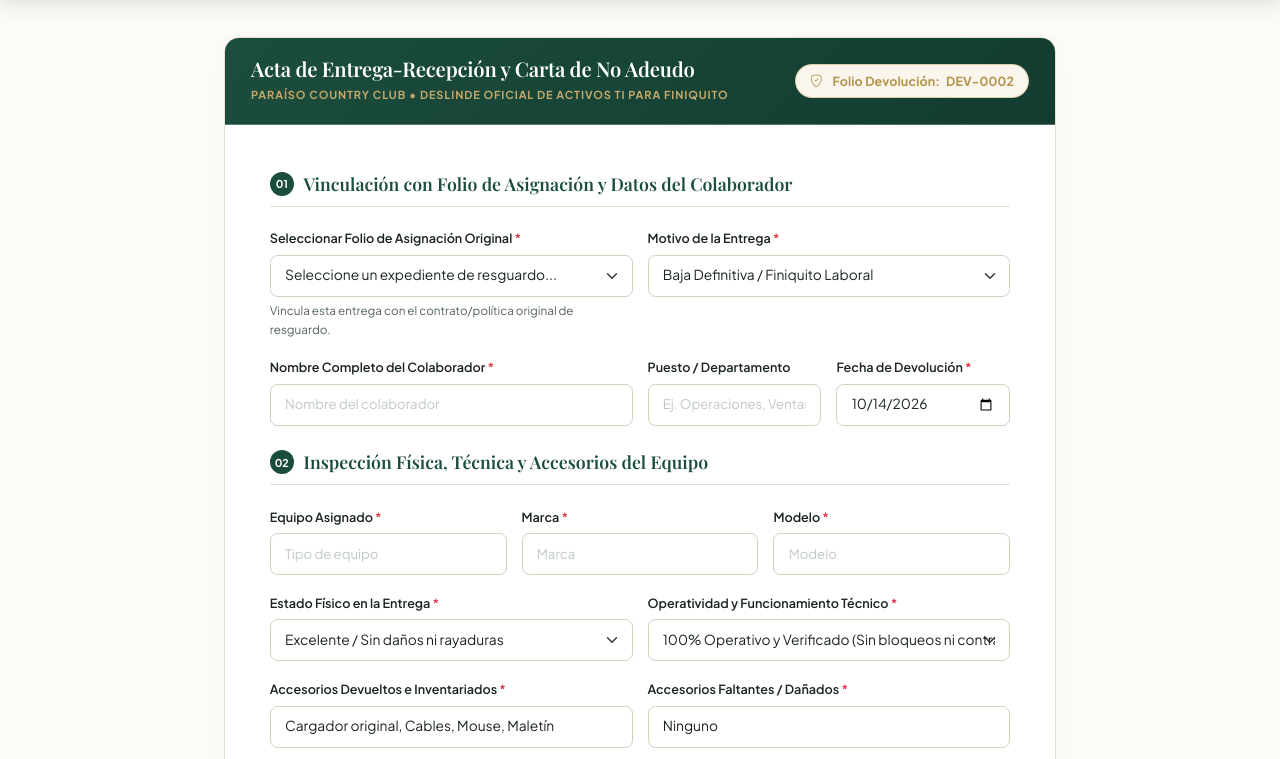
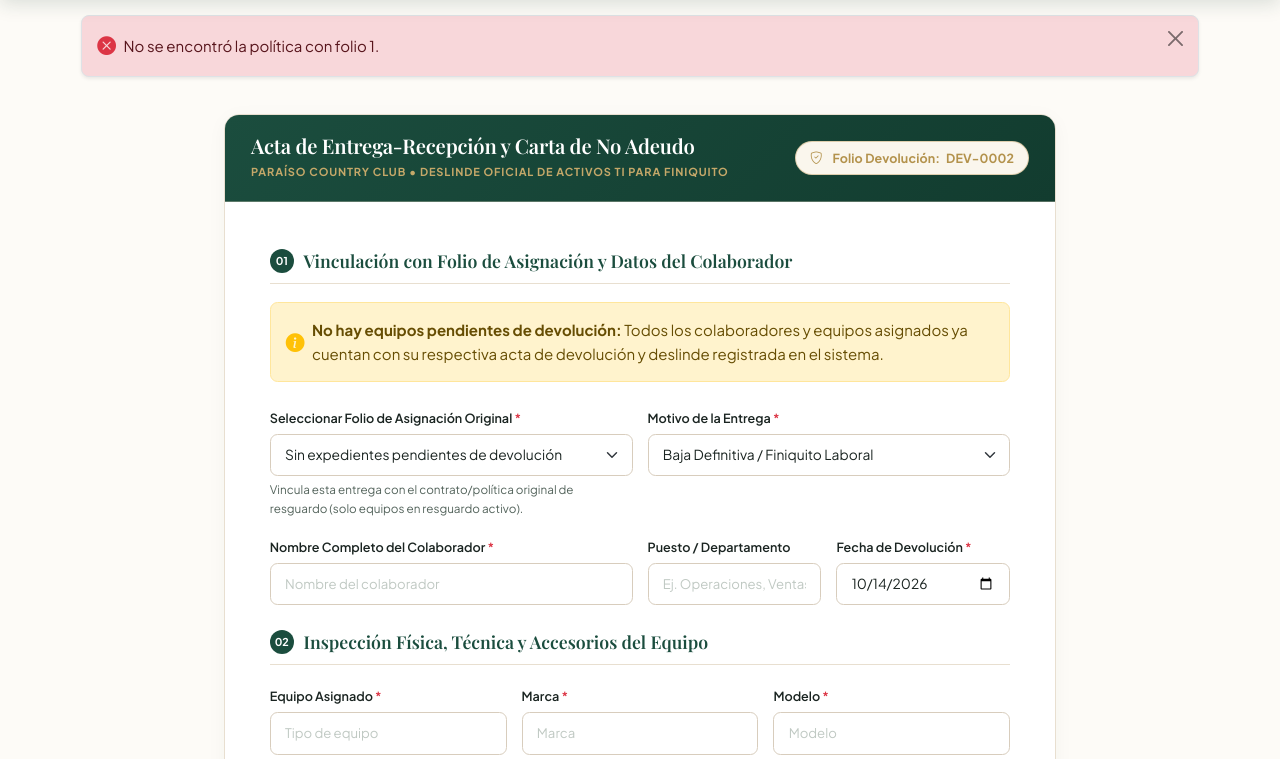
Before and after one commit to AlecksPV1/Politicas_paraiso, a Flask app: page /nueva-devolucion/1 in a window 1280 px wide. Shown: the part 66-825 px from the top of the page. Run offline with Flask 3, Linux system fonts and the light colour scheme; the visitor is signed in with stand-in values (Sample User, id 1); tables that the repository leaves empty hold one stand-in row (values such as "Sample post"); some web fonts are replaced.

Commit message:
Filtrar folios ya devueltos y auto-completar datos al seleccionar desde tabla

```diff
--- a/app.py
+++ b/app.py
@@ -27,7 +27,8 @@
     get_all_entregas,
     get_entrega_by_folio,
     get_entrega_by_folio_politica,
-    get_politicas_with_dev_status
+    get_politicas_with_dev_status,
+    get_politicas_disponibles_para_devolucion
 )
 from pdf_generator import generate_policy_pdf, generate_entrega_pdf
 
@@ -223,6 +224,12 @@
             flash('Por favor completa todos los campos requeridos (*).', 'error')
             return redirect(url_for('nueva_devolucion', folio_politica=folio_politica))
 
+        # Check if this folio_politica already has an entrega
+        entrega_existente = get_entrega_by_folio_politica(folio_politica)
+        if entrega_existente:
+            flash(f'El folio de asignación {folio_politica} ya cuenta con un acta de devolución ({entrega_existente["folio_entrega"]}).', 'error')
+            return redirect(url_for('devoluciones'))
+
         folio_entrega = get_next_folio_entrega()
 
         signature_path = None
@@ -272,13 +279,20 @@
         return redirect(url_for('devoluciones'))
 
     # GET Request
+    target_folio = folio_politica or request.args.get('folio_politica')
+    politica_seleccionada = None
+    if target_folio:
+        entrega_existente = get_entrega_by_folio_politica(target_folio)
+        if entrega_existente:
+            flash(f'El folio de asignación {target_folio} ya cuenta con un acta de devolución ({entrega_existente["folio_entrega"]}).', 'warning')
+            return redirect(url_for('devoluciones'))
+        politica_seleccionada = get_politica_by_folio(target_folio)
+        if not politica_seleccionada:
+            flash(f'No se encontró la política con folio {target_folio}.', 'error')
+
     next_folio_entrega = get_next_folio_entrega()
     today_date = datetime.date.today().strftime('%Y-%m-%d')
-    politicas_disponibles = get_all_politicas()
-
-    politica_seleccionada = None
-    if folio_politica:
-        politica_seleccionada = get_politica_by_folio(folio_politica)
+    politicas_disponibles = get_politicas_disponibles_para_devolucion()
 
     return render_template(
         'entrega_form.html',
--- a/database.py
+++ b/database.py
@@ -234,3 +234,18 @@
     rows = cursor.fetchall()
     conn.close()
     return rows
+
+def get_politicas_disponibles_para_devolucion():
+    conn = get_db_connection()
+    cursor = conn.cursor()
+    cursor.execute('''
+        SELECT * FROM politicas
+        WHERE folio NOT IN (
+            SELECT folio_politica FROM entregas
+            WHERE folio_politica IS NOT NULL AND folio_politica != ''
+        )
+        ORDER BY id DESC
+    ''')
+    rows = cursor.fetchall()
+    conn.close()
+    return rows
--- a/templates/entrega_form.html
+++ b/templates/entrega_form.html
@@ -32,13 +32,24 @@
             <span>Vinculación con Folio de Asignación y Datos del Colaborador</span>
           </div>
 
+          {% if not politicas and not politica_seleccionada %}
+          <div class="alert alert-warning d-flex align-items-center gap-2 mb-4" role="alert" style="border-radius: var(--radius-md);">
+            <i class="bi bi-info-circle-fill fs-5 text-warning"></i>
+            <div>
+              <strong>No hay equipos pendientes de devolución:</strong> Todos los colaboradores y equipos asignados ya cuentan con su respectiva acta de devolución y deslinde registrada en el sistema.
+            </div>
+          </div>
+          {% endif %}
+
           <div class="row g-3 mb-4">
             <div class="col-md-6">
               <label for="folio_select" class="form-label-club">
                 Seleccionar Folio de Asignación Original <span class="text-danger">*</span>
               </label>
               <select class="form-select" id="folio_select" required>
-                <option value="" disabled {% if not politica_seleccionada %}selected{% endif %}>Seleccione un expediente de resguardo...</option>
+                <option value="" disabled {% if not politica_seleccionada %}selected{% endif %}>
+                  {% if politicas %}Seleccione un expediente de resguardo...{% else %}Sin expedientes pendientes de devolución{% endif %}
+                </option>
                 {% for pol in politicas %}
                   <option value="{{ pol['folio'] }}"
                           data-nombre="{{ pol['nombre_empleado'] }}"
@@ -51,7 +62,7 @@
                 {% endfor %}
               </select>
               <input type="hidden" name="folio_politica" id="folio_politica" value="{{ politica_seleccionada['folio'] if politica_seleccionada else '' }}">
-              <div class="form-text-club">Vincula esta entrega con el contrato/política original de resguardo.</div>
+              <div class="form-text-club">Vincula esta entrega con el contrato/política original de resguardo (solo equipos en resguardo activo).</div>
             </div>
 
             <div class="col-md-6">
@@ -281,22 +292,25 @@
   const marcaInput = document.getElementById('marca');
   const modeloInput = document.getElementById('modelo');
 
+  function syncSelectedPolicy() {
+    if (!folioSelect) return;
+    const selectedOption = folioSelect.options[folioSelect.selectedIndex];
+    if (selectedOption && selectedOption.value) {
+      folioHidden.value = selectedOption.value;
+      if (selectedOption.dataset.nombre) nombreInput.value = selectedOption.dataset.nombre;
+      if (selectedOption.dataset.equipo) equipoInput.value = selectedOption.dataset.equipo;
+      if (selectedOption.dataset.marca) marcaInput.value = selectedOption.dataset.marca;
+      if (selectedOption.dataset.modelo) modeloInput.value = selectedOption.dataset.modelo;
+    }
+  }
+
   if (folioSelect) {
-    // If already preselected on load
+    folioSelect.addEventListener('change', syncSelectedPolicy);
+
+    // Sync immediately on DOM ready if an option is preselected
     if (folioSelect.value) {
-      folioHidden.value = folioSelect.value;
+      syncSelectedPolicy();
     }
-
-    folioSelect.addEventListener('change', () => {
-      const selectedOption = folioSelect.options[folioSelect.selectedIndex];
-      if (selectedOption && selectedOption.value) {
-        folioHidden.value = selectedOption.value;
-        if (selectedOption.dataset.nombre) nombreInput.value = selectedOption.dataset.nombre;
-        if (selectedOption.dataset.equipo) equipoInput.value = selectedOption.dataset.equipo;
-        if (selectedOption.dataset.marca) marcaInput.value = selectedOption.dataset.marca;
-        if (selectedOption.dataset.modelo) modeloInput.value = selectedOption.dataset.modelo;
-      }
-    });
   }
 
   // Highlight color of dictamen
```
